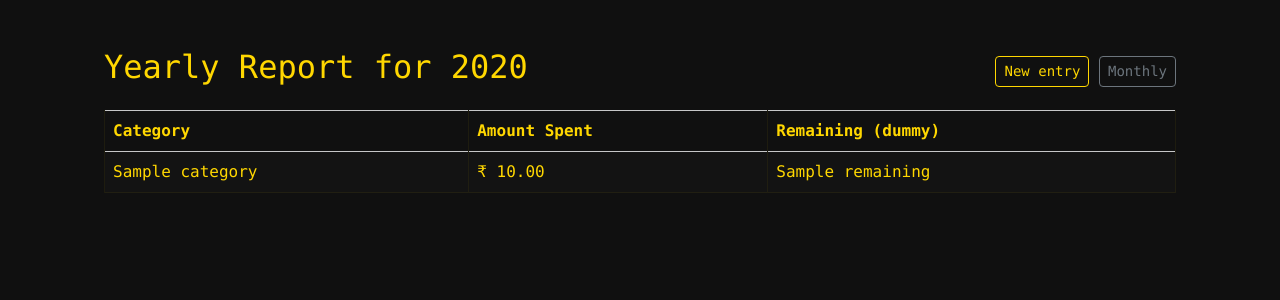
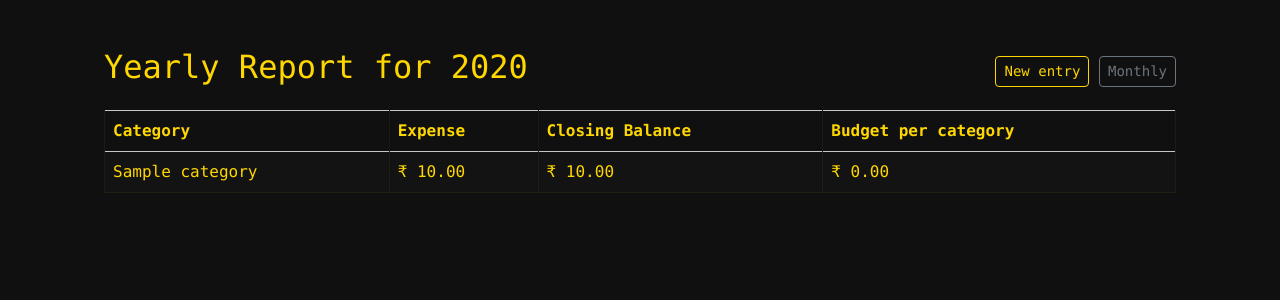
Before and after one commit to AthulBabu232000/expense_tracker, a Flask app: template templates/yearly.html in a window 1280 px wide. Shown: the part 96-396 px from the top of the page. Run offline with Flask 2, Linux system fonts and the light colour scheme; the template is opened without the code that fills it: most values are stand-ins (such as "Sample title", 1, 10 or a date in 2020).

Commit message:
made changes in the code in yearly section

```diff
--- a/app.py
+++ b/app.py
@@ -46,7 +46,7 @@ CATEGORIES_LIMIT = {
     "Savings": 29000,
     "Miscellaneous": 500}
 
-
+CATEGORIES_LIMIT_YEARLY = {c: CATEGORIES_LIMIT.get(c, 0) * 12 for c in CATEGORIES}
 
 
 def _normalize_objectid_str(val: str) -> str:
@@ -78,9 +78,20 @@ def _serialize_doc(doc: dict) -> dict:
 
 
 def make_primary_key(month: int, year: int) -> str:
-    """Generate primary key as <count>_<month>_<year>, where count resets each month."""
-    count = db.entries.count_documents({"month": month, "year": year}) + 1
-    return f"{count}_{month}_{year}"
+
+    latest = db.entries.find_one(
+        {"month": month, "year": year},
+        sort=[("timestamp", -1)]
+    )
+
+    if latest:
+        last_pk = latest["primary_key"]
+        last_count = int(last_pk.split("_")[0])
+        new_count = last_count + 1
+    else:
+        new_count = 1
+
+    return f"{new_count}_{month}_{year}"
 
 
 @app.route("/")
@@ -190,9 +201,10 @@ def yearly():
     for row in agg:
         cat = row.get("_id")
         spent = row.get("amount_spent", 0)
-        results.append({"category": cat, "amount_spent": spent, "remaining": max(0, 100000 - spent)})
+        category_limit_yearly = CATEGORIES_LIMIT_YEARLY.get(cat, 0)
+        results.append({"category": cat, "amount_spent": spent, "remaining": max(0, category_limit_yearly - spent)})
 
-    return render_template("yearly.html", year=year, results=results)
+    return render_template("yearly.html", year=year, results=results, CATEGORIES_LIMIT_YEARLY=CATEGORIES_LIMIT_YEARLY)
 
 
 @app.route("/admin/login", methods=["GET", "POST"])
--- a/templates/yearly.html
+++ b/templates/yearly.html
@@ -14,14 +14,15 @@
   <div class="table-responsive">
     <table class="table table-hover table-bordered">
       <thead class="table-light">
-        <tr><th>Category</th><th>Amount Spent</th><th>Remaining (dummy)</th></tr>
+        <tr><th>Category</th><th>Expense</th><th>Closing Balance</th><th>Budget per category</th></tr>
       </thead>
       <tbody>
         {% for r in results %}
         <tr>
           <td>{{ r.category }}</td>
           <td>₹ {{ '%.2f'|format(r.amount_spent) }}</td>
-          <td>{{ r.remaining }}</td>
+          <td>₹ {{ '%.2f'|format(r.remaining) }}</td>
+          <td>₹ {{ '%.2f'|format(CATEGORIES_LIMIT_YEARLY.get(r.category, 0)) }}</td>
         </tr>
         {% endfor %}
       </tbody>
```
